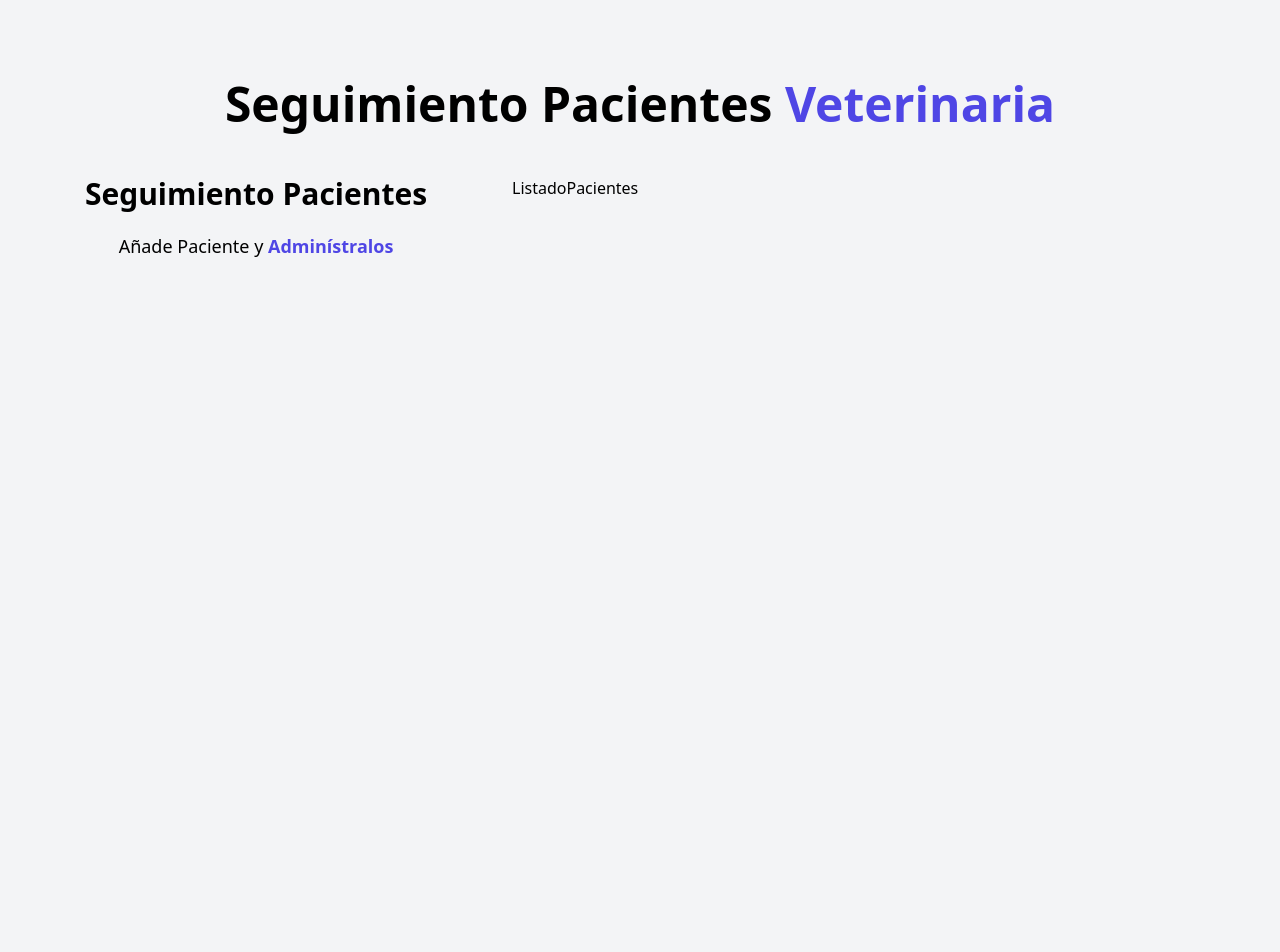
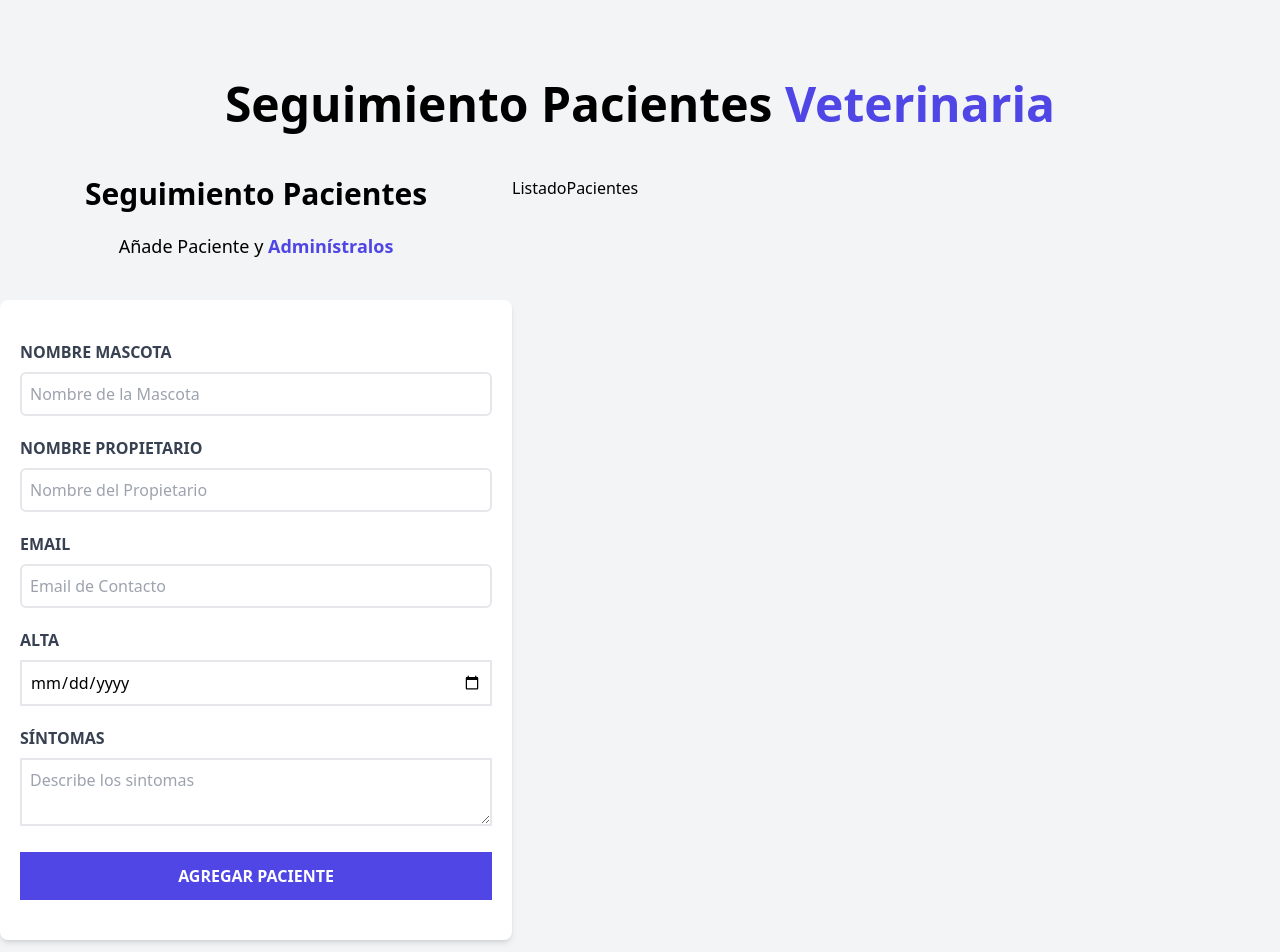
Before and after one commit to ppagano91/citas-react, a React (Vite) app: page / in a window 1280 px wide. Shown: the top 952 px of the page. Before the commit the page ends 880 px from the top, so only its background shows below. Built offline with nearby package versions, Linux system fonts and the light colour scheme.

Commit message:
Vista Formulario finalizada

```diff
--- a/src/components/Formulario.jsx
+++ b/src/components/Formulario.jsx
@@ -4,10 +4,67 @@
   return (
     <div className="md:w-1/2 lg:w-2/5">
       <h2 className="font-black text-3xl text-center">Seguimiento Pacientes</h2>
-      <p className="text-lg mt-5 text-center">
+      <p className="text-lg mt-5 text-center mb-10">
         Añade Paciente y {""}
         <span className="text-indigo-600 font-bold"> Adminístralos</span>
       </p>
+      <form action="" className='bg-white shadow-md rounded-lg py-10 px-5 mb-10'>
+        <div className='mb-5'>
+          <label htmlFor="mascota" className='block text-gray-700 uppercase font-bold'>Nombre Mascota</label>
+          <input
+            id='mascota'
+            type="text"
+            placeholder='Nombre de la Mascota'
+            className="border-2 w-full p-2 mt-2 placeholder-gray-400 rounded-md"
+            />
+        </div>
+
+        <div className='mb-5'>
+          <label htmlFor="propietario" className='block text-gray-700 uppercase font-bold'>Nombre Propietario</label>
+          <input
+            id='propietario'
+            type="text"
+            placeholder='Nombre del Propietario'
+            className="border-2 w-full p-2 mt-2 placeholder-gray-400 rounded-md"
+            />
+        </div>
+
+        <div className='mb-5'>
+          <label htmlFor="email" className='block text-gray-700 uppercase font-bold'>Email</label>
+          <input
+            id='email'
+            type="email"
+            placeholder='Email de Contacto'
+            className="border-2 w-full p-2 mt-2 placeholder-gray-400 rounded-md"
+            />
+        </div>
+
+        <div className='mb-5'>
+          <label htmlFor="alta" className='block text-gray-700 uppercase font-bold'>Alta</label>
+          <input
+            id='alta'
+            type="date"
+            className="border-2 w-full p-2 mt-2"
+            />
+        </div>
+
+        <div className='mb-5'>
+          <label htmlFor="sintomas" className='block text-gray-700 uppercase font-bold'>Síntomas</label>
+          <textarea
+            id='sintomas'
+            type="date"
+            placeholder='Describe los sintomas'
+            className="border-2 w-full p-2 mt-2"
+            />
+        </div>
+
+        <input
+          type="submit"
+          className='bg-indigo-600 w-full p-3 text-white uppercase font-bold hover:bg-indigo-700 cursor-pointer transition-colors'
+          value="Agregar Paciente"
+        />
+
+      </form>
     </div>
   )
 }
```
